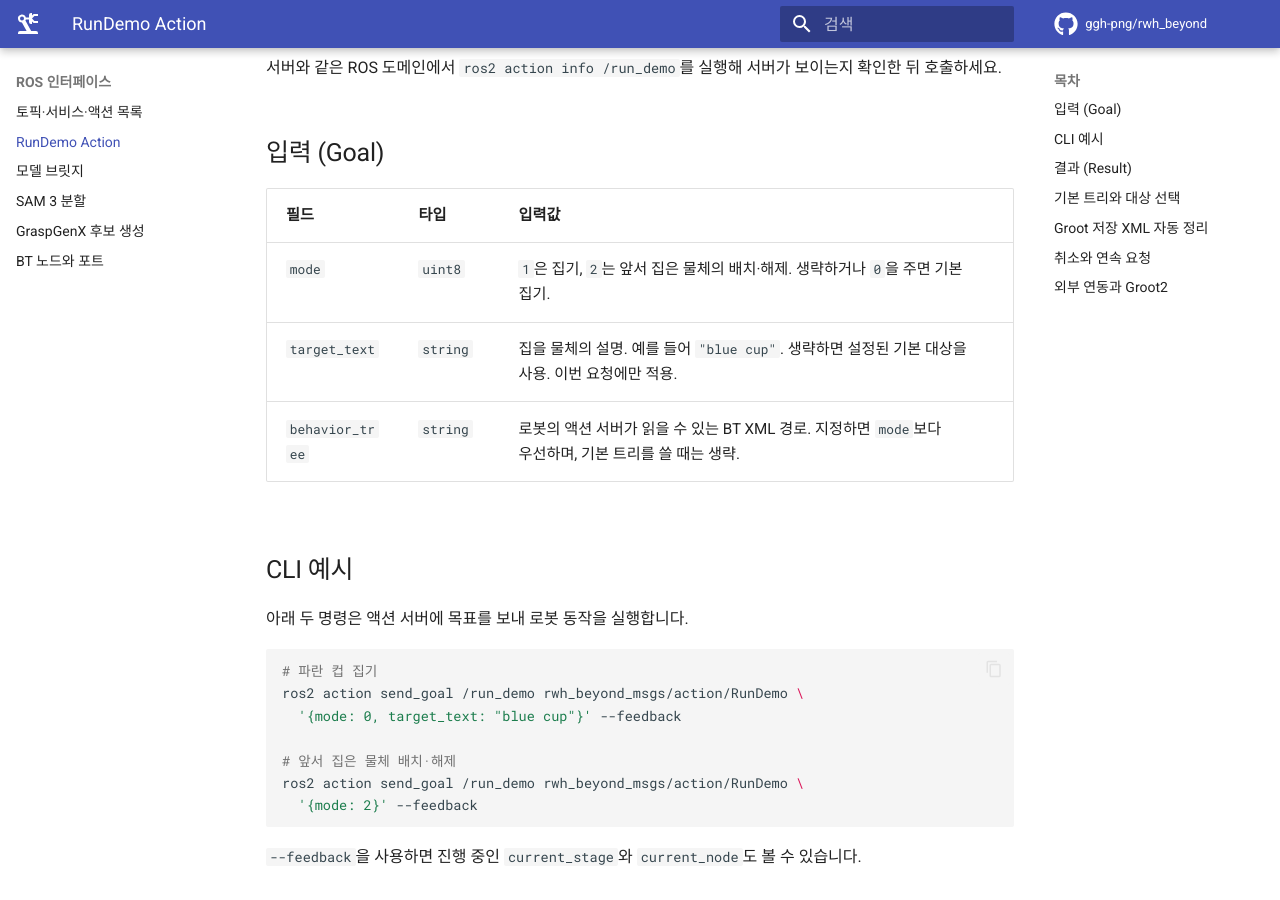
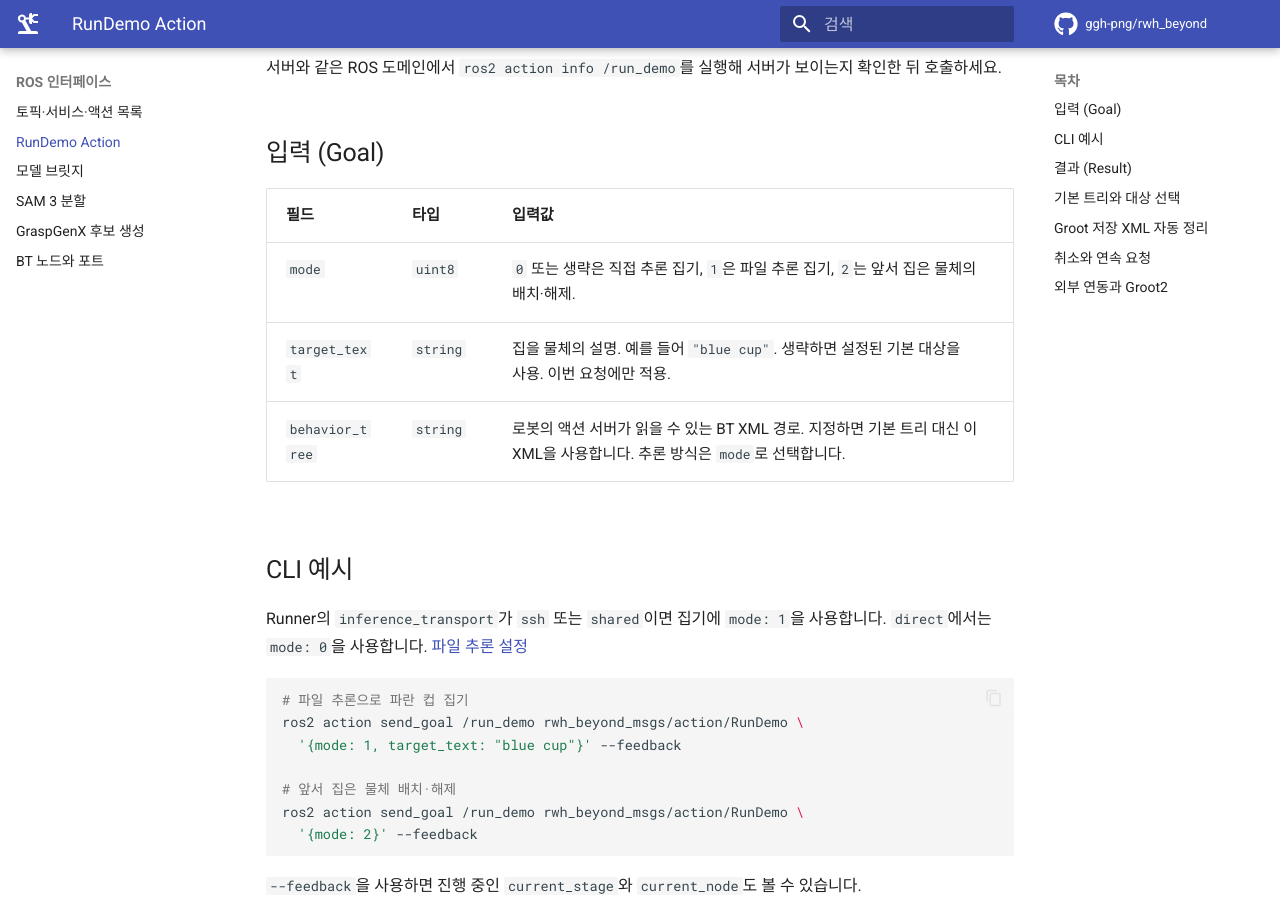
Before and after one commit to ggh-png/rwh_beyond, an MkDocs documentation site: the page built from docs/bt-operation.md, in a window 1280 px wide and 900 px high, scrolled down 332 px. Built offline with MkDocs 1.6.1 and Material for MkDocs 9.7.7, drawn with Linux system fonts in a browser that asks for light colours; comment, search, counter and statistics services are not loaded.

Commit message:
Validate RunDemo inference mode against Runner transport

````diff
--- a/docs/bt-operation.md
+++ b/docs/bt-operation.md
@@ -11,18 +11,18 @@
 
 | 필드 | 타입 | 입력값 |
 |---|---|---|
-| `mode` | `uint8` | `1`은 집기, `2`는 앞서 집은 물체의 배치·해제. 생략하거나 `0`을 주면 기본 집기. |
+| `mode` | `uint8` | `0` 또는 생략은 직접 추론 집기, `1`은 파일 추론 집기, `2`는 앞서 집은 물체의 배치·해제. |
 | `target_text` | `string` | 집을 물체의 설명. 예를 들어 `"blue cup"`. 생략하면 설정된 기본 대상을 사용. 이번 요청에만 적용. |
-| `behavior_tree` | `string` | 로봇의 액션 서버가 읽을 수 있는 BT XML 경로. 지정하면 `mode`보다 우선하며, 기본 트리를 쓸 때는 생략. |
+| `behavior_tree` | `string` | 로봇의 액션 서버가 읽을 수 있는 BT XML 경로. 지정하면 기본 트리 대신 이 XML을 사용합니다. 추론 방식은 `mode`로 선택합니다. |
 
 ## CLI 예시
 
-아래 두 명령은 액션 서버에 목표를 보내 로봇 동작을 실행합니다.
+Runner의 `inference_transport`가 `ssh` 또는 `shared`이면 집기에 `mode: 1`을 사용합니다. `direct`에서는 `mode: 0`을 사용합니다. [파일 추론 설정](file-inference-exchange.md)
 
 ```bash
-# 파란 컵 집기
+# 파일 추론으로 파란 컵 집기
 ros2 action send_goal /run_demo rwh_beyond_msgs/action/RunDemo \
-  '{mode: 0, target_text: "blue cup"}' --feedback
+  '{mode: 1, target_text: "blue cup"}' --feedback
 
 # 앞서 집은 물체 배치·해제
 ros2 action send_goal /run_demo rwh_beyond_msgs/action/RunDemo \
````
Also changed, not shown: docs/file-inference-exchange.md (+1 -1 lines), docs/width-aware-bt.md (+3 -1 lines), 2 other files.
